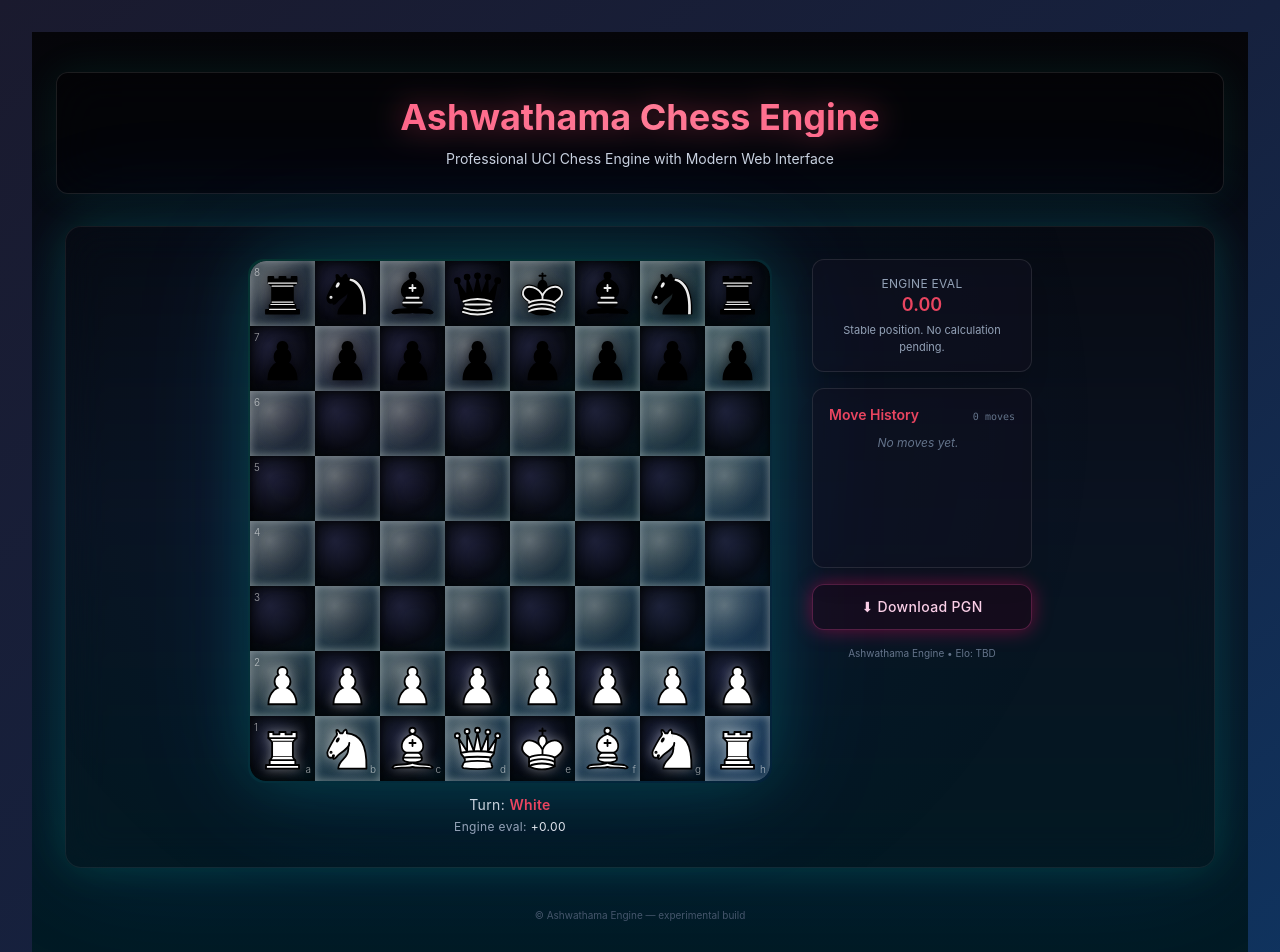
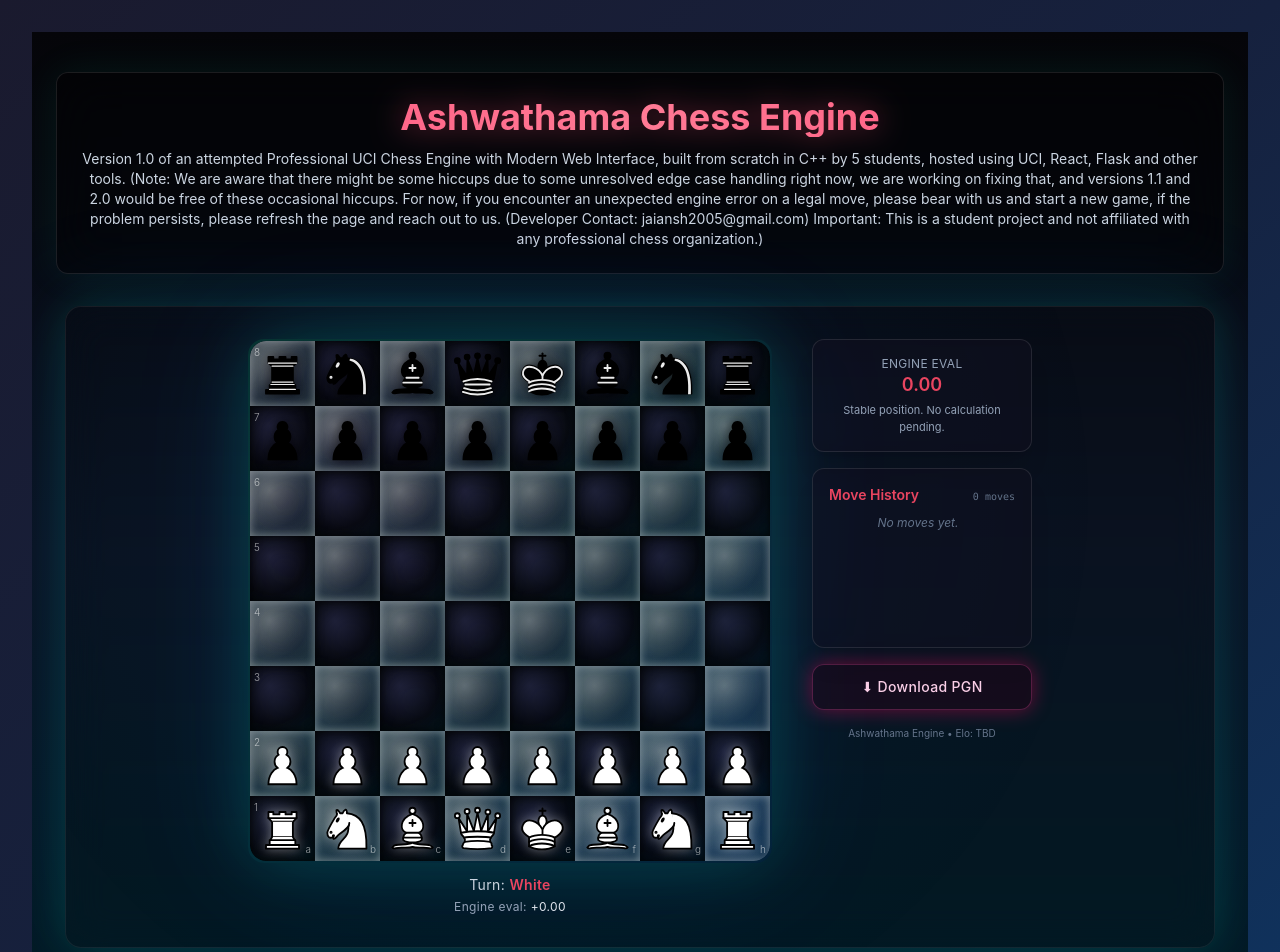
Before and after one commit to JaiAnshSB26/Ashwathama_Chess_Engine, a React (Vite) app in the folder web/: page / in a window 1280 px wide. Shown: the top 952 px of the page. Built offline with nearby package versions, Linux system fonts and the light colour scheme.

Commit message:
dev(ui): important ui updates (text)!

```diff
--- a/web/src/App.jsx
+++ b/web/src/App.jsx
@@ -50,7 +50,10 @@ export default function App() {
           </h1>
 
           <p className="text-slate-300 text-sm mt-3">
-            Professional UCI Chess Engine with Modern Web Interface
+            Version 1.0 of an attempted Professional UCI Chess Engine with Modern Web Interface, built from scratch in C++ by 5 students, hosted using UCI, React, Flask and other tools.
+            (Note: We are aware that there might be some hiccups due to some unresolved edge case handling right now, we are working on fixing that, and versions 1.1 and 2.0 would be free of these occasional hiccups.
+            For now, if you encounter an unexpected engine error on a legal move, please bear with us and start a new game, if the problem persists, please refresh the page and reach out to us. (Developer Contact: jaiansh2005@gmail.com)
+            Important: This is a student project and not affiliated with any professional chess organization.)
           </p>
         </div>
       </div>
@@ -81,7 +84,7 @@ export default function App() {
 
       {/* FOOTER NOTE */}
       <div className="mt-10 text-[10px] text-slate-600 text-center">
-        © Ashwathama Engine — experimental build
+        © Ashwathama Engine — 2025 (built with passion and dedication by 5 students at Bachelor of Science, Ecoole Polytechnique, Palaiseau.)
       </div>
     </div>
   );
```
